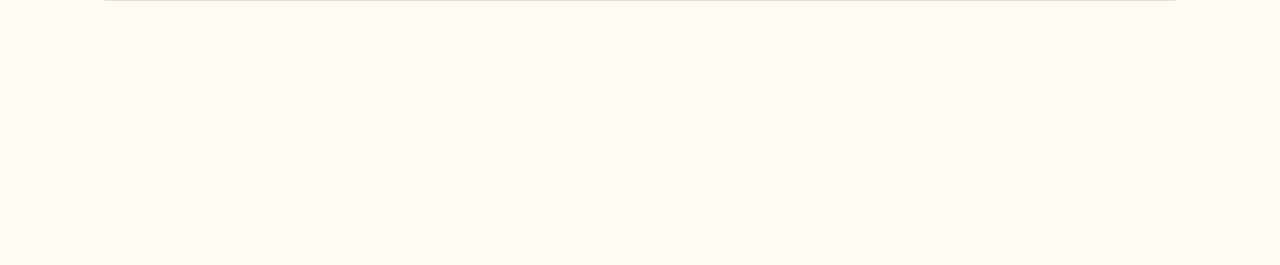
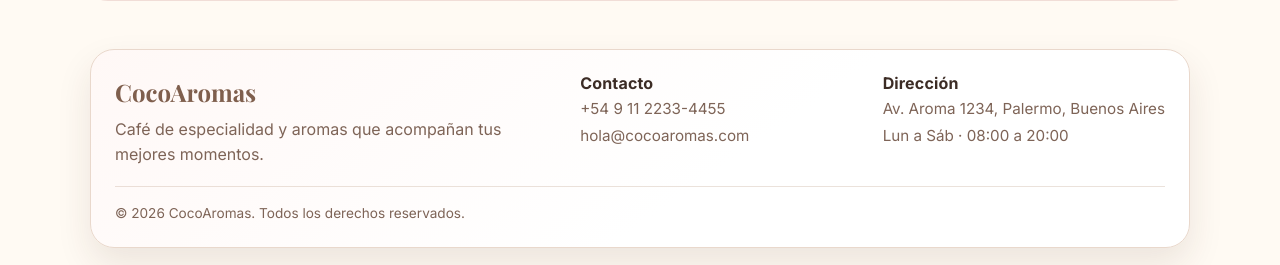
Before and after one commit to damianfortunesky/cocoaromas-app, a React (Vite) app: page / in a window 1280 px wide. Shown: the part 1571-1836 px from the top of the page. Before the commit the page ends 1620 px from the top, so only its background shows below. Built offline with nearby package versions, Linux system fonts and the light colour scheme; no server answers.

Commit message:
feat(frontend): agregar footer responsive en layout público

```diff
--- /dev/null
+++ b/src/layouts/PublicLayout.module.scss
@@ -0,0 +1,5 @@
+.layout {
+  min-height: 100vh;
+  display: flex;
+  flex-direction: column;
+}
--- a/src/layouts/PublicLayout.tsx
+++ b/src/layouts/PublicLayout.tsx
@@ -1,13 +1,16 @@
 import { Outlet } from 'react-router-dom';
 import { Navbar } from '@/shared/ui/Navbar/Navbar';
+import { Footer } from '@/shared/ui/Footer/Footer';
+import styles from './PublicLayout.module.scss';
 
 export function PublicLayout() {
   return (
-    <>
+    <div className={styles.layout}>
       <Navbar />
       <main>
         <Outlet />
       </main>
-    </>
+      <Footer />
+    </div>
   );
 }
--- /dev/null
+++ b/src/shared/ui/Footer/Footer.module.scss
@@ -0,0 +1,105 @@
+.footer {
+  margin-top: auto;
+  width: min(1100px, calc(100% - 2rem));
+  margin-inline: auto;
+  margin-bottom: 1.25rem;
+  border: 1px solid var(--color-border);
+  border-radius: 24px;
+  background: linear-gradient(145deg, #fff8f6 0%, #fff 58%);
+  box-shadow: 0 16px 35px rgba(66, 44, 28, 0.1);
+  padding: 1.5rem;
+}
+
+.content {
+  display: flex;
+  align-items: flex-start;
+  justify-content: space-between;
+  gap: 1.25rem;
+}
+
+.brandBlock {
+  max-width: 390px;
+}
+
+.brand {
+  font-family: var(--font-heading);
+  font-size: 1.5rem;
+  font-weight: 700;
+  color: var(--color-brown-600);
+  margin-bottom: 0.4rem;
+}
+
+.description {
+  color: var(--color-text-muted);
+  line-height: 1.55;
+}
+
+.infoGrid {
+  display: grid;
+  grid-template-columns: repeat(2, minmax(190px, 1fr));
+  gap: 1.25rem;
+}
+
+.infoItem {
+  display: grid;
+  gap: 0.3rem;
+
+  h2 {
+    margin: 0;
+    font-size: 1rem;
+    font-family: var(--font-body);
+    color: var(--color-text);
+    font-weight: 700;
+  }
+
+  p,
+  a {
+    color: var(--color-text-muted);
+    margin: 0;
+    font-size: 0.95rem;
+    line-height: 1.45;
+  }
+
+  a:hover {
+    color: var(--color-primary-strong);
+  }
+}
+
+.legal {
+  margin-top: 1.25rem;
+  border-top: 1px solid rgba(173, 133, 104, 0.24);
+  padding-top: 0.95rem;
+  font-size: 0.85rem;
+  color: var(--color-text-muted);
+}
+
+@media (max-width: 860px) {
+  .content {
+    flex-direction: column;
+  }
+
+  .infoGrid {
+    width: 100%;
+  }
+}
+
+@media (max-width: 560px) {
+  .footer {
+    border-radius: 18px;
+    padding: 1.1rem;
+  }
+
+  .infoGrid {
+    grid-template-columns: 1fr;
+  }
+
+  .brand {
+    font-size: 1.35rem;
+  }
+
+  .description,
+  .infoItem p,
+  .infoItem a {
+    font-size: 0.9rem;
+  }
+}
--- /dev/null
+++ b/src/shared/ui/Footer/Footer.tsx
@@ -0,0 +1,32 @@
+import styles from './Footer.module.scss';
+
+export function Footer() {
+  const currentYear = new Date().getFullYear();
+
+  return (
+    <footer className={styles.footer}>
+      <div className={styles.content}>
+        <div className={styles.brandBlock}>
+          <p className={styles.brand}>CocoAromas</p>
+          <p className={styles.description}>Café de especialidad y aromas que acompañan tus mejores momentos.</p>
+        </div>
+
+        <div className={styles.infoGrid}>
+          <div className={styles.infoItem}>
+            <h2>Contacto</h2>
+            <a href="tel:+5491122334455">+54 9 11 2233-4455</a>
+            <a href="mailto:hola@cocoaromas.com">hola@cocoaromas.com</a>
+          </div>
+
+          <div className={styles.infoItem}>
+            <h2>Dirección</h2>
+            <p>Av. Aroma 1234, Palermo, Buenos Aires</p>
+            <p>Lun a Sáb · 08:00 a 20:00</p>
+          </div>
+        </div>
+      </div>
+
+      <p className={styles.legal}>© {currentYear} CocoAromas. Todos los derechos reservados.</p>
+    </footer>
+  );
+}
```
Also changed, not shown: 1 other file (tests, documents, lock files or other folders).
